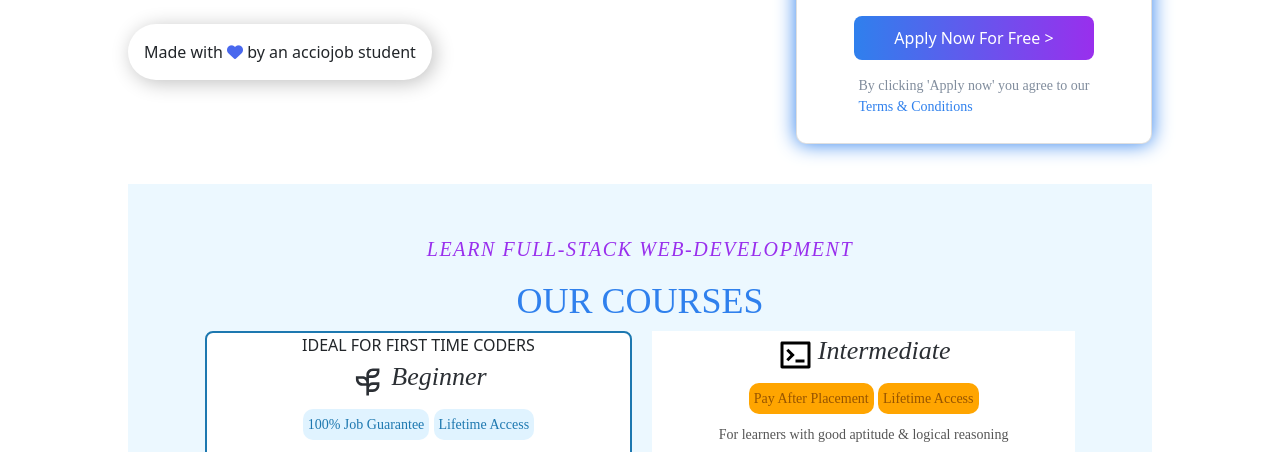
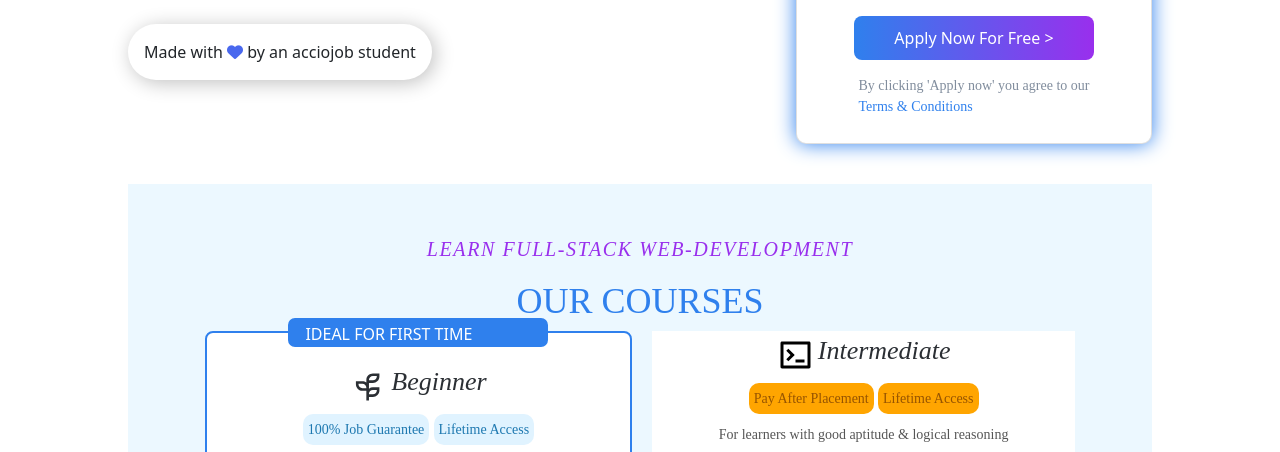
Before and after one commit to jangir02vishal/F1-Module-Test-AccioJob-landing-page, a plain HTML site: page index.html in a window 1280 px wide. Shown: the part 498-950 px from the top of the page. Drawn offline with nearby package versions, Linux system fonts and the light colour scheme; a web font is replaced by a local one.

Commit message:
Update styles.css

```diff
--- a/styles.css
+++ b/styles.css
@@ -257,8 +257,24 @@ nav {
   margin-right: 10px;
   border: 2px solid;
   border-radius: 8px;
-  border-color: #1d78b0;
+  border-color: #2F80ED;
 }
+
+#card-1-top{
+  box-sizing: border-box;
+  display: flex;
+  background: #2F80ED;
+  border: 2px solid #2F80ED;
+  border-radius: 7px;
+  position: relative;
+  width: 260px;
+  height: 29px;
+  top: -15px;
+  padding: 2px 15px;
+  gap: 18px;
+  color: white;
+}
+
 #card-2 {
   flex: 1;
   background-color: white;
@@ -531,5 +547,4 @@ footer > p {
     #courses-section > p{
        text-align: center;
     }
-
 }
```
